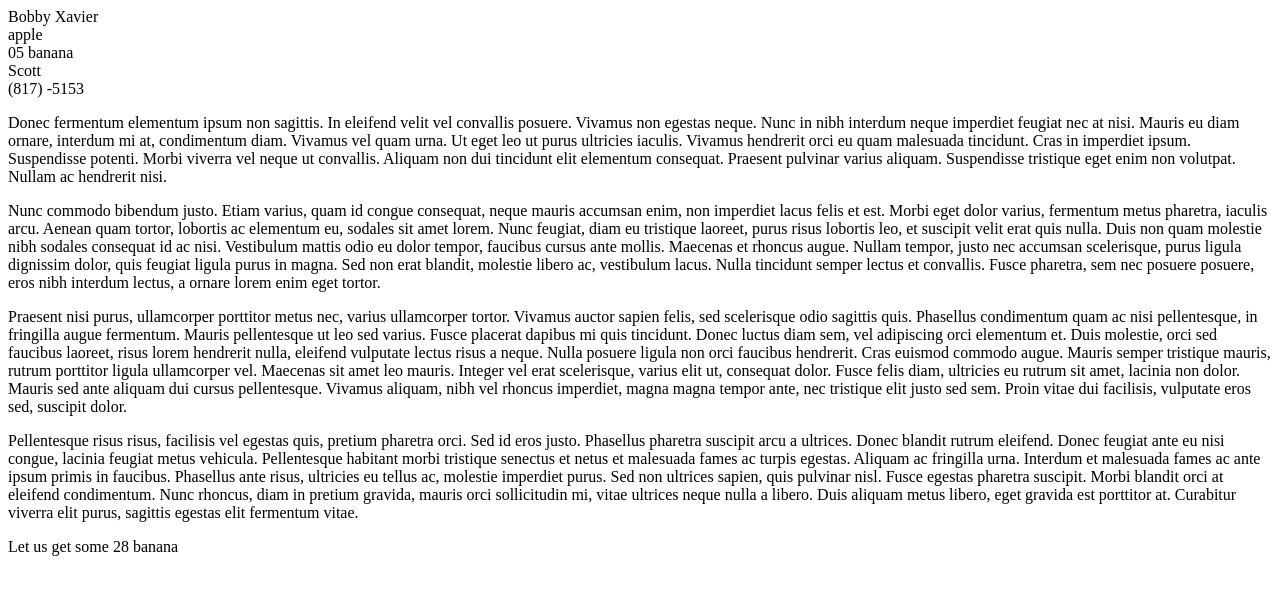
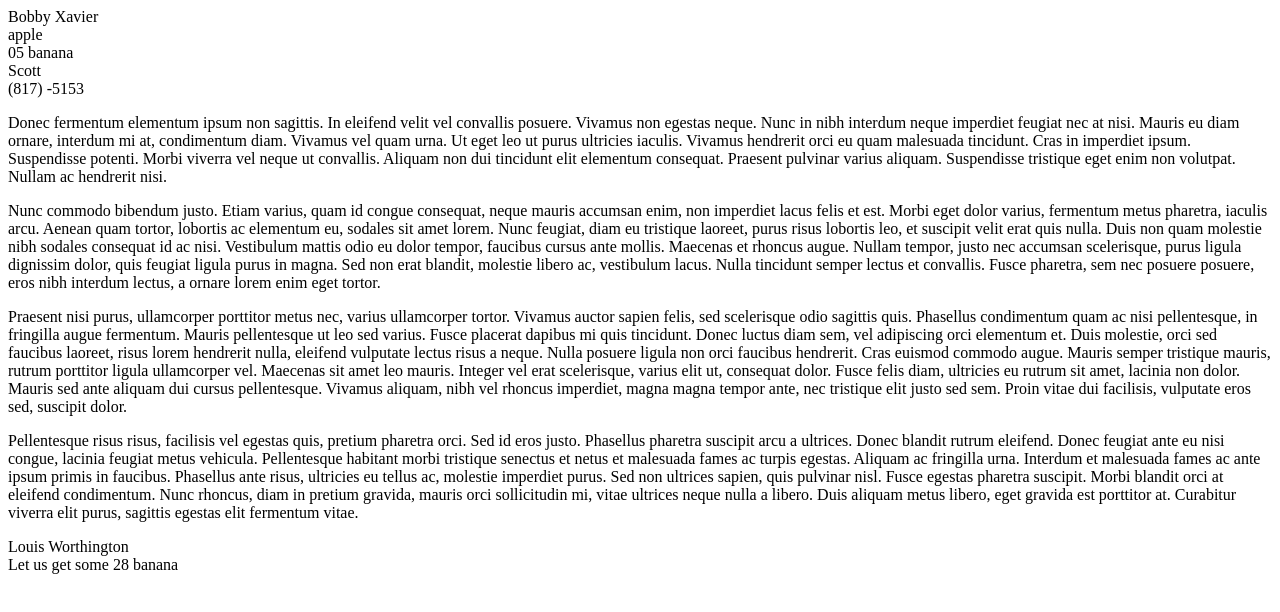
Before and after one commit to jmonte/Filler, a website: page index.html in a window 1280 px wide. Drawn offline with nearby package versions, Linux system fonts and the light colour scheme.

Commit message:
CSS based addition
Added using CSS class to activate Filler

```diff
--- a/Filler.js
+++ b/Filler.js
@@ -79,10 +79,23 @@
 
 		for( var i = 0 ; i < elements.length ; i++  ) {
 			var textElement = elements[i];
+
 			var val = textElement.getAttribute(settings.attr);
-			var args = val.split('/');
-			var type = args[0];
-			args.shift();
+			var args;
+			var type;
+			if( val != null) {
+				// data-attr mode
+				args = val.split('/');
+				type = args[0];
+				args.shift();
+			} else {
+				// css mode
+				var regex = /\s?filler-([a-z0-9]+)\s?/i;
+				var match =regex.exec(textElement.className);
+				if( match[1] ) {
+					type = match[1];
+				}
+			}
 
 			// console.log( args );
 			if( o!== undefined && o.type !== undefined ) {
@@ -107,15 +120,16 @@
 
 	function executeType( type , args ) {
 		var finalText;
-		if( textTypes[type] !== undefined ) {
+		var typeObj = textTypes[type];
+		if( typeObj !== undefined ) {
 			// check if text is not available
-			if(  textTypes[type].text === undefined ) {
+			if(  typeObj.text === undefined ) {
 				// check if format is available
-				if( textTypes[type].format !== undefined ) {
+				if( typeObj.format !== undefined && typeObj.format ) {
 					// follow the format!
 
 					// check for int
-					finalText = textTypes[type].format.replace(/%(\d)?i/g, function(match , num) {
+					finalText = typeObj.format.replace(/%(\d)?i/g, function(match , num) {
 							var numText = "";
 							if( num == "" ) num = 1;	// num not defined set it to 1
 							for(var i = 0 ; i < num ; i++ ) {
@@ -137,14 +151,12 @@
 
 					// change {{0}} from the items on the list
 					finalText = finalText.replace(/\{\{([0-9]+)\}\}/gi , function( match , index){
-						console.log( match + " - " + index );
-						if( typeof textTypes[type].list[index] != "object" && !Array.isArray(textTypes[type].list[index])) {
+						if( typeof typeObj.list[index] != "object" && !Array.isArray(typeObj.list[index])) {
 							// get from the random value on the list
-							console.log( textTypes[type].list[Math.floor(Math.random()*textTypes[type].list.length)] );
-							return textTypes[type].list[Math.floor(Math.random()*textTypes[type].list.length)];
+							return typeObj.list[Math.floor(Math.random()*typeObj.list.length)];
 						} else {
 							// get from the random value on the list[index]
-							return textTypes[type].list[index][Math.floor(Math.random()*textTypes[type].list.length)];
+							return typeObj.list[index][Math.floor(Math.random()*typeObj.list.length)];
 						}
 					});
 
@@ -163,8 +175,8 @@
 
 				} else {
 					// check if list is available
-					if( textTypes[type].list !== undefined ) {
-						finalText = textTypes[type].list[Math.floor(Math.random()*textTypes[type].list.length)];
+					if( typeObj.list !== undefined ) {
+						finalText = typeObj.list[Math.floor(Math.random()*typeObj.list.length)];
 					} else {
 						// throw a warning
 						console.warn('Invalid Filler definition :' + type);
@@ -172,7 +184,7 @@
 				}
 			} else {
 				// execute text
-				finalText = textTypes[type].text( args );
+				finalText = typeObj.text( args );
 			}
 		}
 		return finalText;
@@ -213,6 +225,9 @@
 	function getFillerElements() {
 		var elements = [];
 		elements = elements.concat(getElementsByAttribute(settings.attr));
+		for(var key in textTypes ) {
+			elements = elements.concat( getElementWithClass('filler-'+ key) );
+		}
 		// console.log(elements);
 		return elements;
 	}
@@ -305,6 +320,18 @@
 	}
 
 
+	function getElementWithClass(matchClass) {
+		var elemList = [];
+	    var elems = document.getElementsByTagName('*'), i;
+	    for (i in elems) {
+	        if((' ' + elems[i].className + ' ').indexOf(' ' + matchClass + ' ')
+	                > -1) {
+	            elemList.push(elems[i]);
+	        }
+	    }
+	    return elemList;
+	}
+
 
 	Array.prototype.contains = function(k) {
     for(var p in this)
--- a/feature_ideas.txt
+++ b/feature_ideas.txt
@@ -1,7 +1,4 @@
 
-- Use of CSS class based in integrating
-	<div class="filler-name"></div>
-	<div class="filler-phone"></div>
 - Easier system for storing/adding/enhancing available text
 	Filler.addFirstName('Bob');
 	Filler.addLastName('Drake');
@@ -40,5 +37,8 @@
 	Fillers.get('fruit');	// generates random name
 	Fillers.get('phone');	// generates random phone
 
+- Use of CSS class based in integrating
+	<div class="filler-name"></div>
+	<div class="filler-phone"></div>
 
 After this features V1.0!!
--- a/index.html
+++ b/index.html
@@ -13,7 +13,7 @@
 <div  data-filler="firstName"></div>
 <div  data-filler="phone"></div>
 <div  data-filler="lorem/4/1"></div>
-
+<div  class="filler-name filler-fruit"></div>
 
 <div>Let us get some <span id="numFruits"></span></div>
 
```
